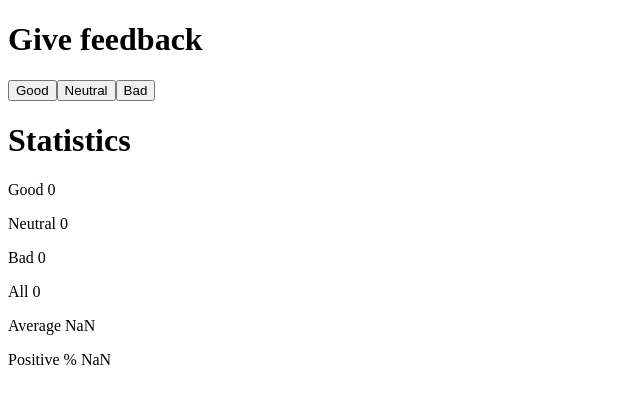
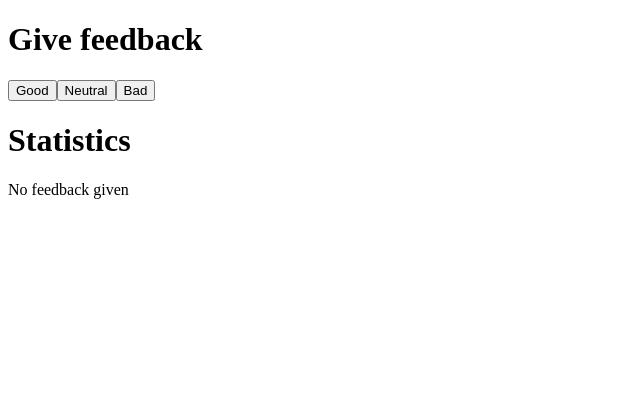
Before and after one commit to Sparktan24/full-stack-open, a React (Vite) app in the folder part1/unicafe/: page / in a window 1280 px wide. Shown: the top 404 px of the page, without its empty margins (0-640 px from the left). Built offline with nearby package versions, Linux system fonts and the light colour scheme.

Commit message:
Chore 1.9

```diff
--- a/part1/unicafe/src/App.jsx
+++ b/part1/unicafe/src/App.jsx
@@ -33,8 +33,9 @@ function App() {
       <Button handleClick={(e) => setToValue(e)} text="Good" />
       <Button handleClick={(e) => setToValue(e)} text="Neutral" />
       <Button handleClick={(e) => setToValue(e)} text="Bad" />
-
       <h1>Statistics</h1>
+      {good || neutral || bad ? (
+        <>
           <Statistics value={good} text="Good" />
           <Statistics value={neutral} text="Neutral" />
           <Statistics value={bad} text="Bad" />
@@ -42,6 +43,10 @@ function App() {
           <Statistics value={average} text="Average" />
           <Statistics value={positive} text="Positive %" />
         </>
+      ) : (
+        <p>No feedback given</p>
+      )}
+    </>
   );
 }
 
```
Lines whose indentation alone changed are shown as unchanged.
